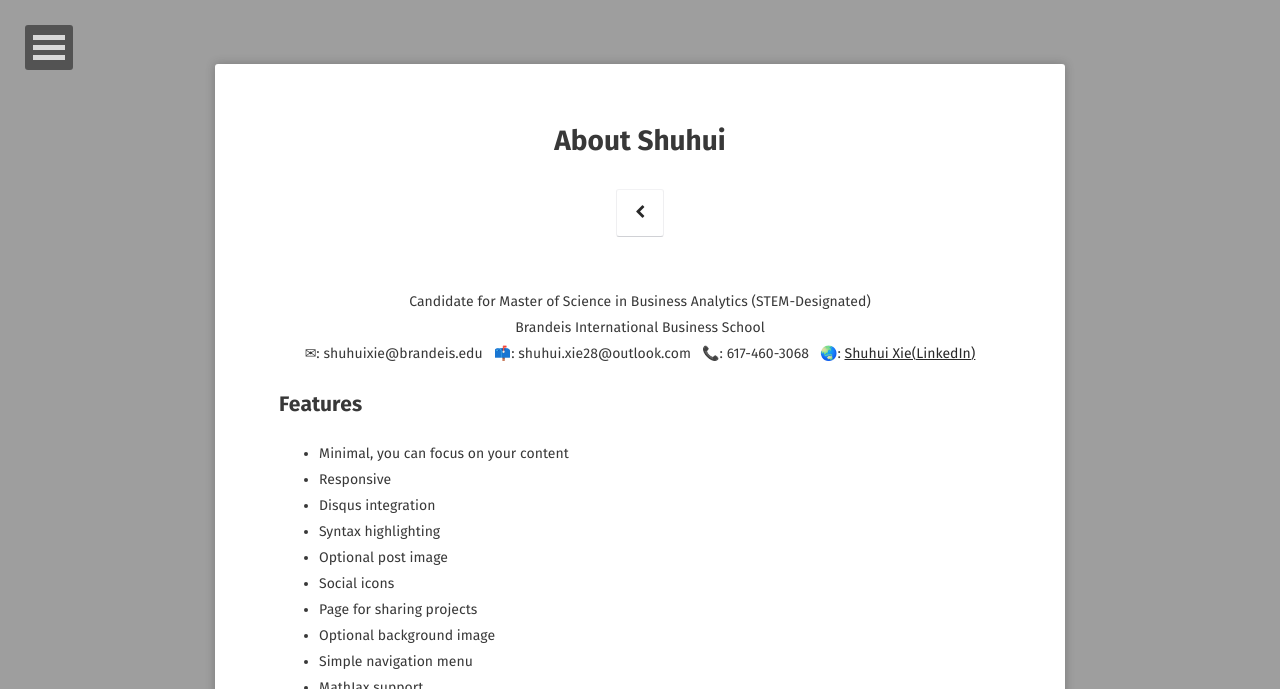
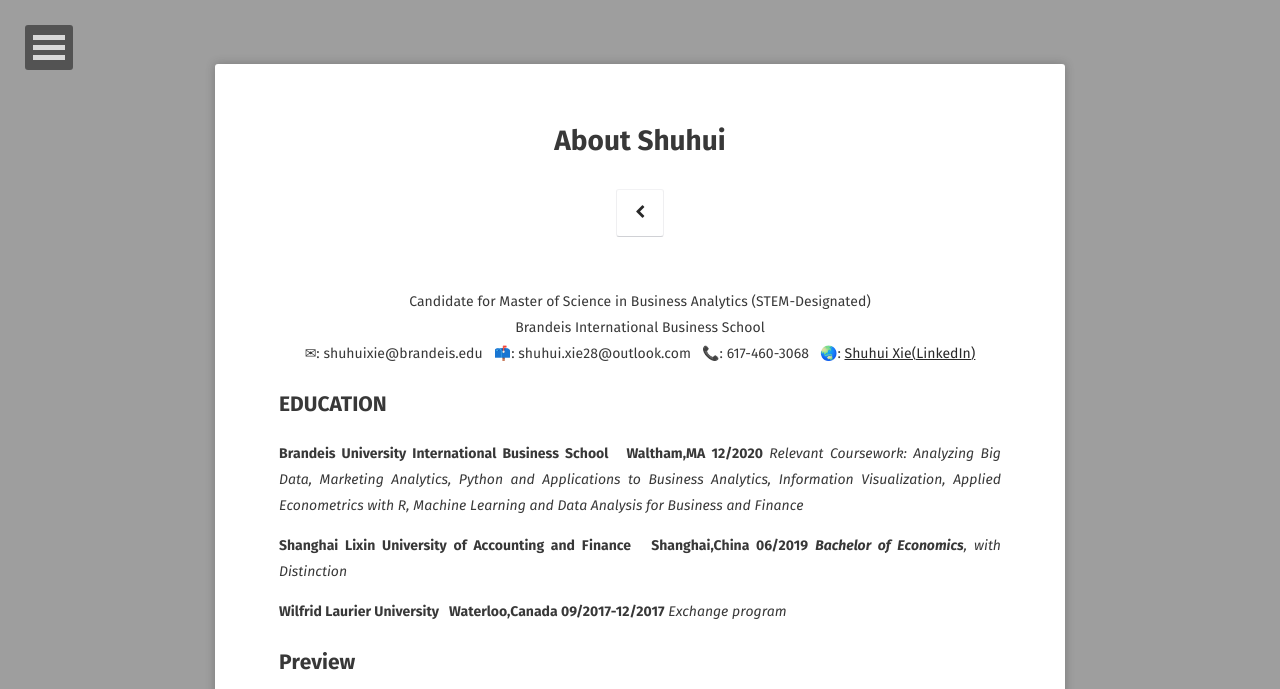
Before and after one commit to ShXIE-28/ShXIE-28.github.io, a Jekyll site: the page built from about/index.md, in a window 1280 px wide, cut to the strip 0-689 px from the top of the page. Built offline with Jekyll 4.4.1, drawn with Linux system fonts in a browser that asks for light colours; some web fonts are replaced.

Commit message:
Update index.md

```diff
--- a/about/index.md
+++ b/about/index.md
@@ -11,17 +11,17 @@ comments: false
 
 <center>✉: shuhuixie@brandeis.edu &nbsp; 📫: shuhui.xie28@outlook.com &nbsp; 📞: 617-460-3068 &nbsp; 🌏: <a href="www.linkedin.com/in/shuhui-xie">Shuhui Xie(LinkedIn)</a></center>
 
-## Features
-* Minimal, you can focus on your content
-* Responsive
-* Disqus integration
-* Syntax highlighting
-* Optional post image
-* Social icons
-* Page for sharing projects
-* Optional background image
-* Simple navigation menu
-* MathJax support
+## EDUCATION
+<p><b>Brandeis University International Business School&nbsp;&nbsp;&nbsp;Waltham,MA&nbsp;12/2020</b>
+<i>Relevant Coursework: Analyzing Big Data, Marketing Analytics, Python and Applications to Business Analytics,
+Information Visualization, Applied Econometrics with R, Machine Learning and Data Analysis for Business and Finance</i></p>
+
+<p><b>Shanghai Lixin University of Accounting and Finance&nbsp;&nbsp;&nbsp;Shanghai,China&nbsp;06/2019</b>
+<i><b>Bachelor of Economics</b>, with Distinction</i></p>
+
+<p><b>Wilfrid Laurier University&nbsp;&nbsp;&nbsp;Waterloo,Canada&nbsp;09/2017-12/2017</b>
+<i>Exchange program</i></p>
+
 
 ## Preview
 
```
